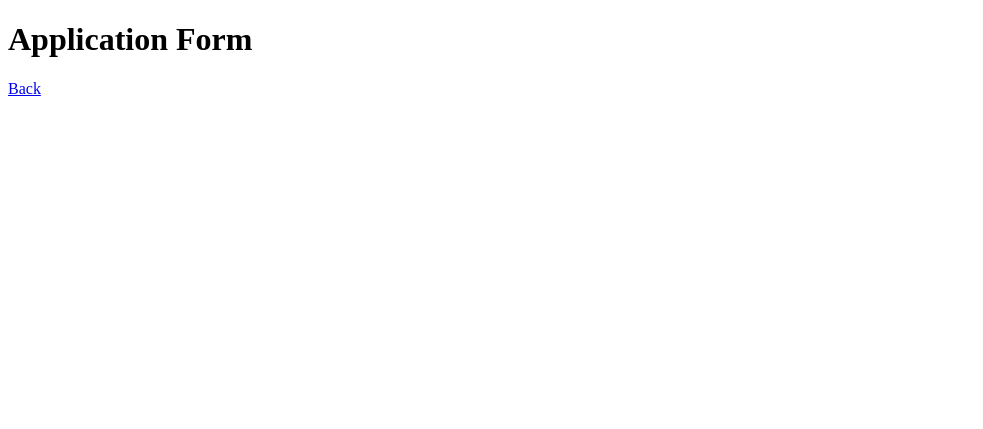
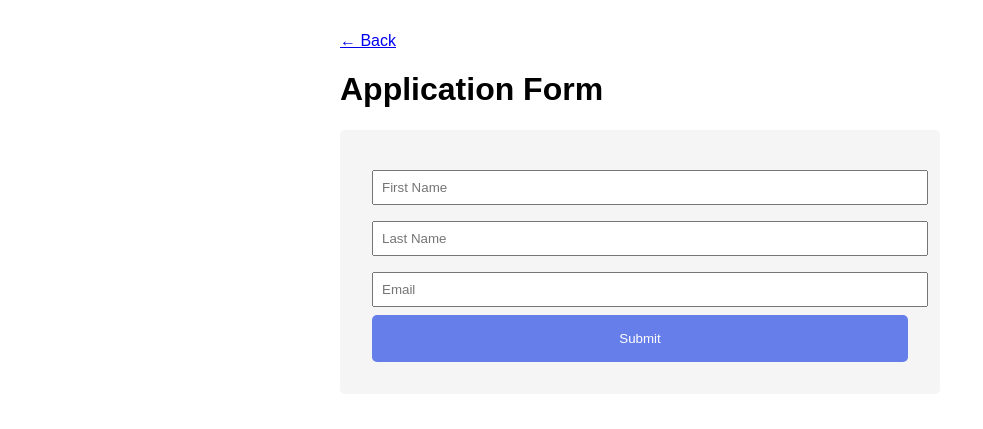
Before and after one commit to logancastor812-design/Apexpropertyprofessinals, a website: page public/public/apply.html in a window 1280 px wide. Shown: the whole page, without its empty margins (0-983 px from the left). Drawn offline with Linux system fonts and the light colour scheme.

Commit message:
Update apply.html

```diff
--- a/public/public/apply.html
+++ b/public/public/apply.html
@@ -1,5 +1,22 @@
 <!DOCTYPE html>
 <html>
-<head><title>Apply</title></head>
-<body><h1>Application Form</h1><a href="/">Back</a></body>
+<head>
+    <title>Application Form</title>
+    <style>
+        body { font-family: Arial; max-width: 600px; margin: 0 auto; padding: 2rem; }
+        form { background: #f5f5f5; padding: 2rem; border-radius: 5px; }
+        input { width: 100%; padding: 0.5rem; margin: 0.5rem 0; }
+        button { background: #667eea; color: white; padding: 1rem; width: 100%; border: none; border-radius: 5px; }
+    </style>
+</head>
+<body>
+    <a href="/">← Back</a>
+    <h1>Application Form</h1>
+    <form onsubmit="alert('Thank you!'); window.location='/success'; return false;">
+        <input type="text" placeholder="First Name" required>
+        <input type="text" placeholder="Last Name" required>
+        <input type="email" placeholder="Email" required>
+        <button type="submit">Submit</button>
+    </form>
+</body>
 </html>
```
